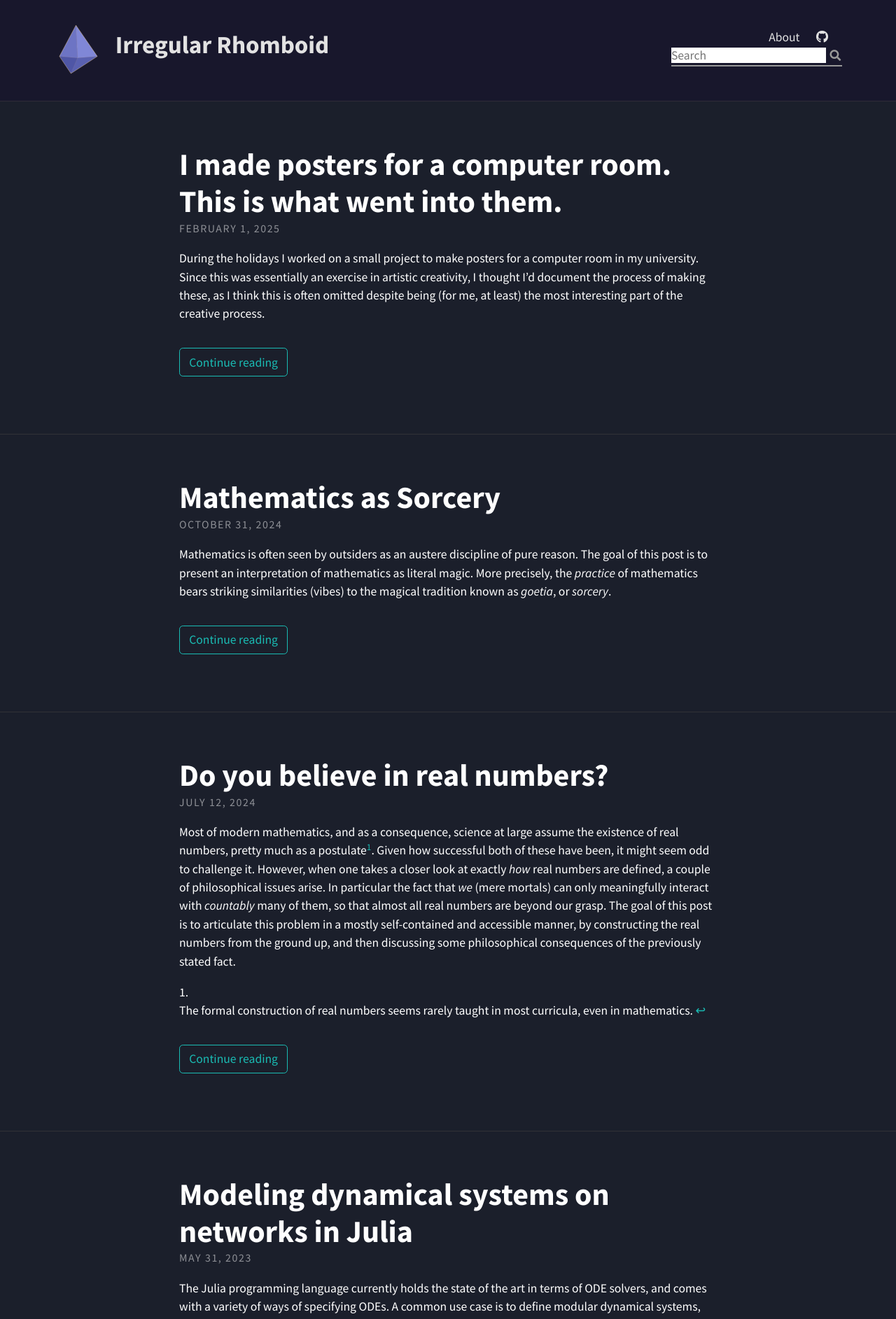
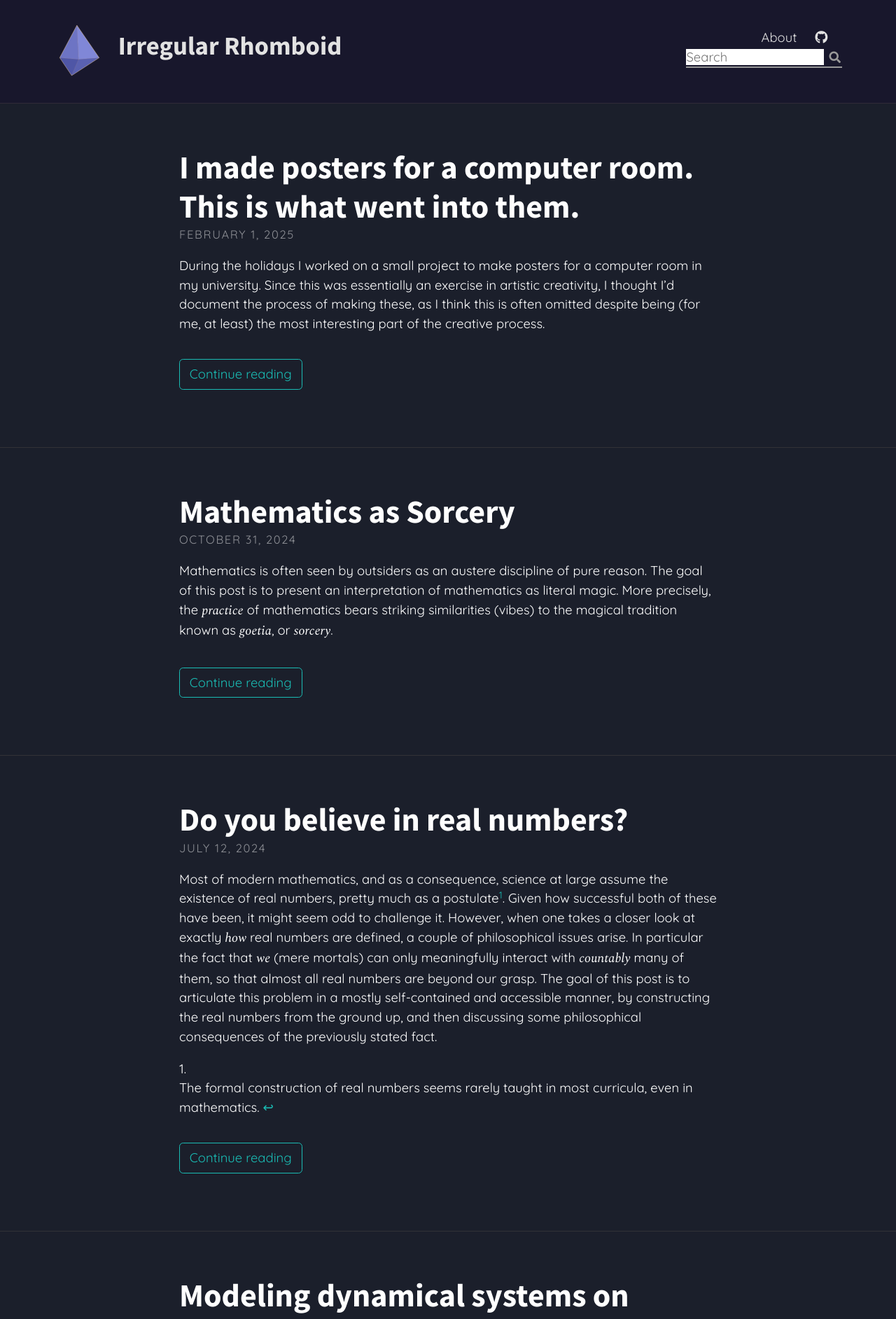
Before and after one commit to irregular-rhomboid/irregular-rhomboid.github.io, a Jekyll site: the page built from index.html, in a window 1280 px wide. Shown: the top 1885 px of the page at 70% size. Built offline with Jekyll 4.4.1, drawn with Linux system fonts in a browser that asks for light colours; nearby versions of some CDN libraries; some web fonts are replaced; the list of posts is cut into pages by our own code.

Commit message:
Add fonts and edit layout

```diff
--- a/_sass/base/_global.scss
+++ b/_sass/base/_global.scss
@@ -1,5 +1,5 @@
 * {
-  margin: 0;
+  margin: auto;
   padding: 0;
   box-sizing: border-box;
 }
@@ -26,17 +26,25 @@ body {
   font-family: $font-family-main;
   font-size: $font-size;
   word-wrap: break-word;
+
+}
+
+em, i, .italic {
+  font-family: $font-family-emph, serif;
 }
 h1, h2, h3, h4, h5, h6 {
   font-family: $font-family-headings;
   line-height: 1.2;
+  padding-left: 0%;
   margin: 0.67em 0;
+  max-width: 850px;
   a {
     color: $text-color;
   }
 }
 h1 {
   font-size: 2.5em;
+  margin-left: 0;
 }
 h2 {
   font-size: 2em;
@@ -46,6 +54,11 @@ h3 {
 }
 h4 {
   font-size: 1.15em;
+}
+p, ul, ol {
+  max-width: 850px;
+  margin-left: 0;
+  margin-right: auto;
 }
 blockquote {
     border-left: 2px solid;
@@ -96,9 +109,12 @@ p, ol, ul, dl, .math-display {
   display: inline-block;
   width: 100%;
 }
+li {
+  margin-bottom: 0.5em;
+}
 // Lists within lists
 li > ul, li > ol {
-    margin-bottom: 0;
+    margin-bottom: 0.5em;
     margin-left: 1em;
 }
 ol, ul {
--- a/_sass/base/_variables.scss
+++ b/_sass/base/_variables.scss
@@ -1,7 +1,12 @@
+@import url('https://fonts.googleapis.com/css2?family=Spectral:ital,wght@0,200;0,300;0,400;0,500;0,600;0,700;0,800;1,200;1,300;1,400;1,500;1,600;1,700;1,800&display=swap');
+@import url('https://fonts.googleapis.com/css2?family=Cagliostro&display=swap');
+@import url('https://fonts.googleapis.com/css2?family=Quicksand:wght@300..700&display=swap');
+
 // Typography
-$font-family-main: 'Cagliostro','Source Sans Pro', Helvetica, Arial, sans-serif !default;
+$font-family-main: 'Quicksand','Cagliostro','Source Sans Pro', Helvetica, Arial, sans-serif !default;
 $font-family-headings: 'Cagliostro','Source Sans Pro', Helvetica, Arial, sans-serif !default;
-$font-size: 1.10em !default;
+$font-family-emph: 'Spectral', 'Source Sans Pro', serif, !default;
+$font-size: 1.15em !default;
 
 // Padding
 $padding-large: 20% !default;
```
